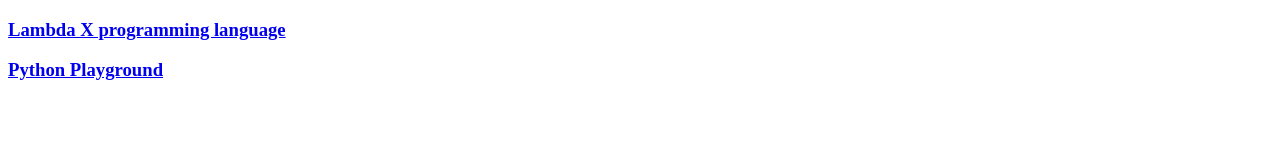
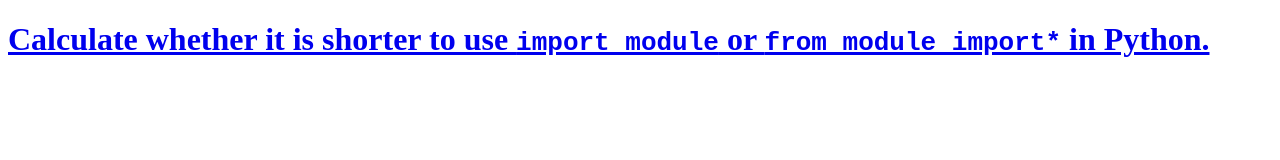
Before and after one commit to PlaceReporter99/placereporter99.github.io, a plain HTML site: page index.html in a window 1280 px wide. Drawn offline with Linux system fonts and the light colour scheme.

Commit message:
Update index.html

```diff
--- a/index.html
+++ b/index.html
@@ -5,8 +5,7 @@
 </head>
 <body>
 
-<h3><a href="/lambda.html">Lambda X programming language</a></h3>
-<h3><a href="/python.html">Python Playground</a></h3>
+<h1><a href="/importcalc">Calculate whether it is shorter to use <code>import module</code> or <code>from module import*</code> in Python.</a></h1>
 
 </body>
 </html>
```
